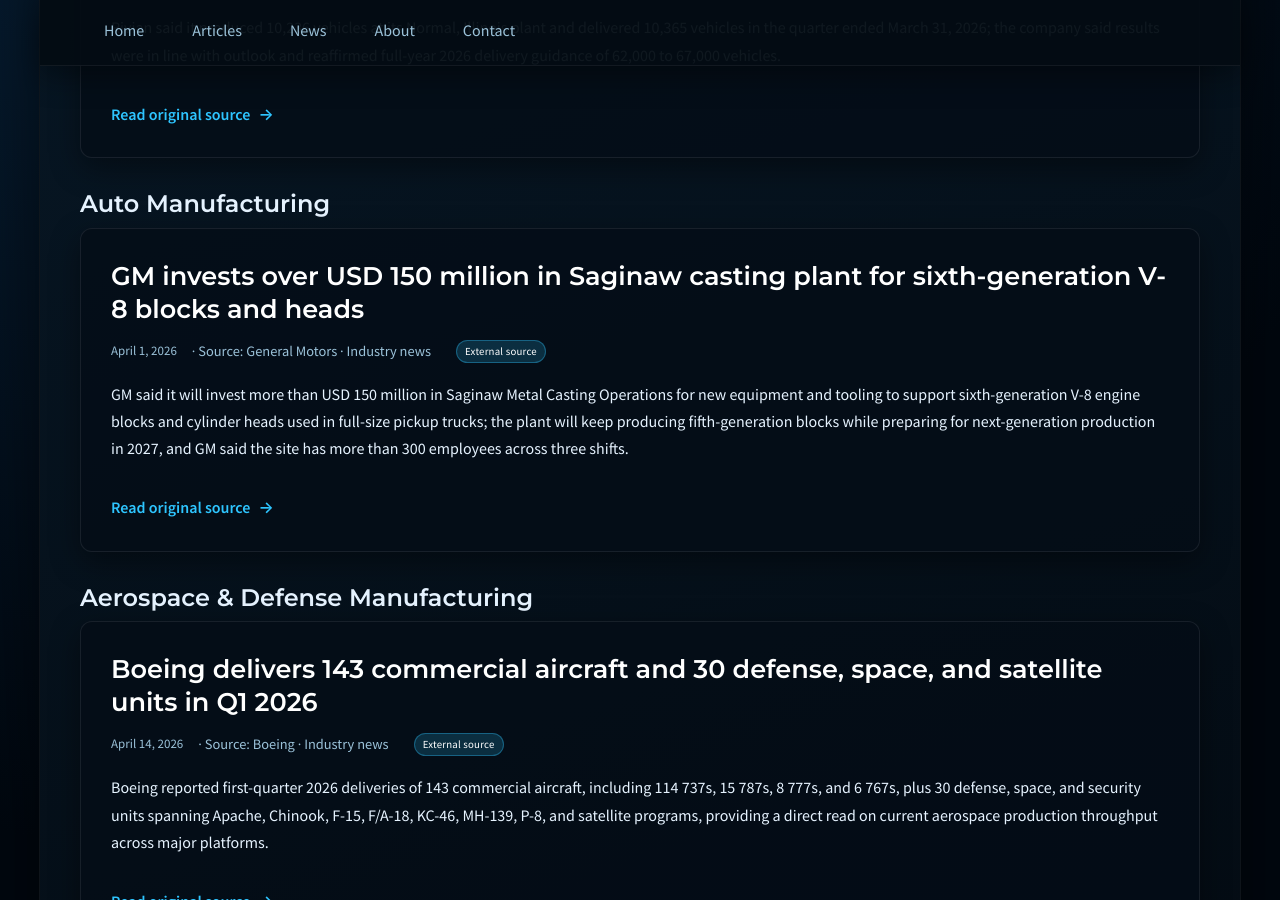
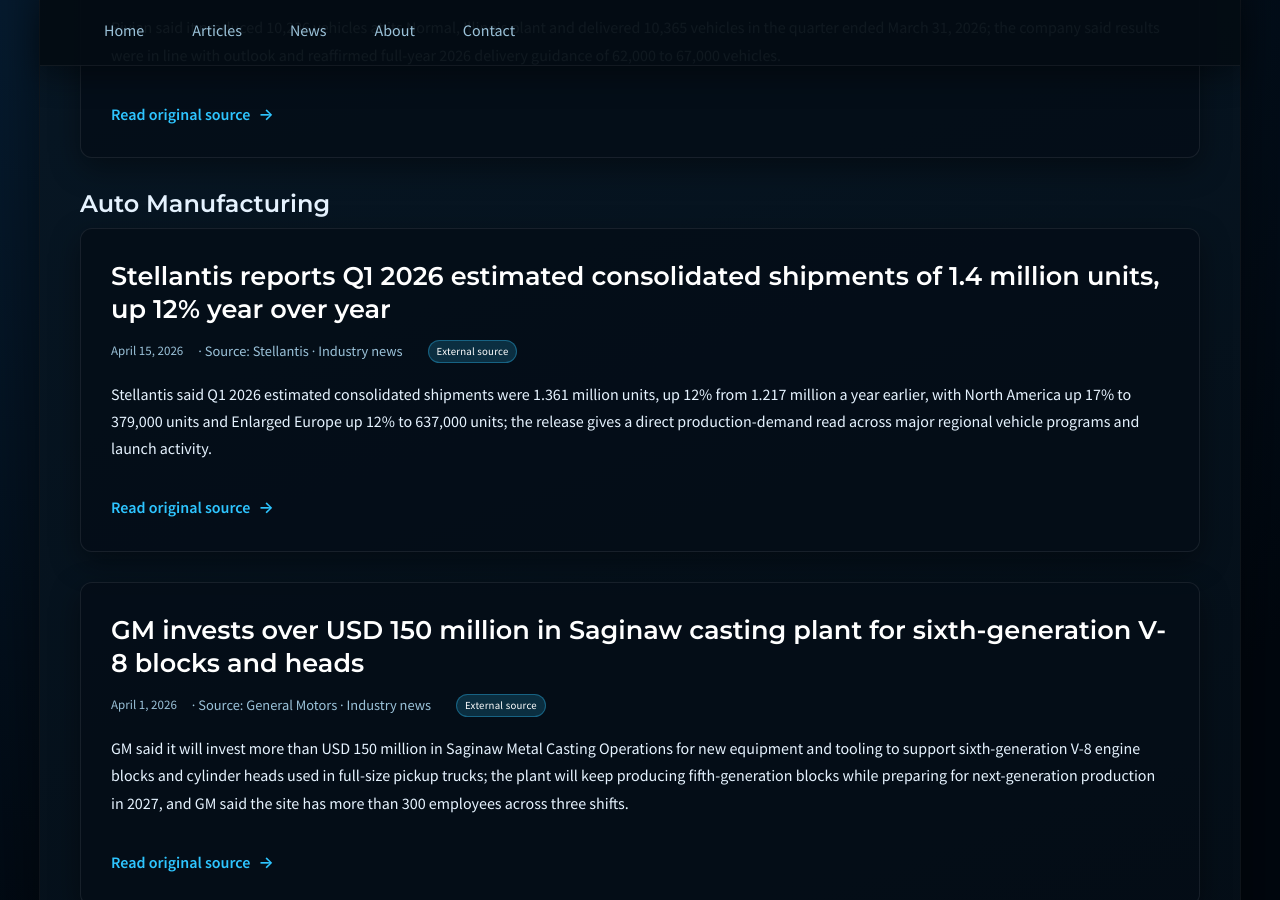
Before and after one commit to JohnForeman/MetrologyCentral, a Jekyll site: the page built from news.md, in a window 1280 px wide and 900 px high, scrolled down 847 px. Built offline with Jekyll 4.4.1, drawn with Linux system fonts in a browser that asks for light colours.

Commit message:
Update news.yml with Stellantis Q1 2026 shipments

```diff
--- a/_data/news.yml
+++ b/_data/news.yml
@@ -1,4 +1,11 @@
 ---
+- date: '2026-04-15'
+  title: Stellantis reports Q1 2026 estimated consolidated shipments of 1.4 million units, up 12% year over year
+  source: Stellantis
+  sector: auto_manufacturing
+  kind: industry_news
+  summary: Stellantis said Q1 2026 estimated consolidated shipments were 1.361 million units, up 12% from 1.217 million a year earlier, with North America up 17% to 379,000 units and Enlarged Europe up 12% to 637,000 units; the release gives a direct production-demand read across major regional vehicle programs and launch activity.
+  url: https://www.stellantis.com/en/news/press-releases/2026/april/stellantis-reports-q1-2026-estimated-consolidated-shipments-of-1-4-million-units-12-percent-y-o-y
 - date: '2026-04-14'
   title: Boeing delivers 143 commercial aircraft and 30 defense, space, and satellite units in Q1 2026
   source: Boeing
```
